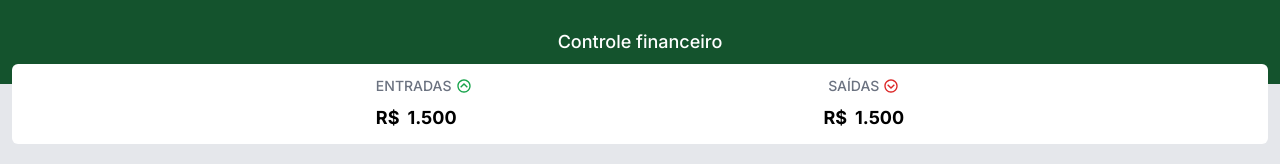
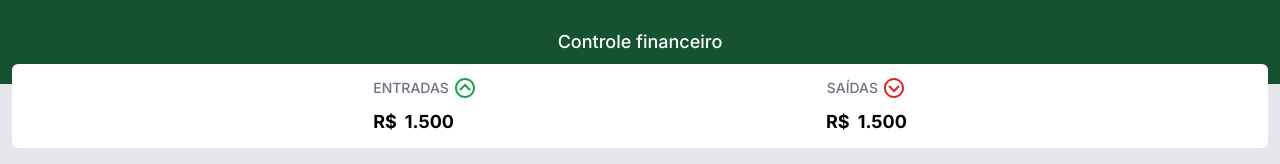
Before and after one commit to Alice-Lira/controle-financeiro, a Next.js app: page / in a window 1280 px wide. Shown: the top 164 px of the page. Built offline with nearby package versions, Linux system fonts and the light colour scheme.

Commit message:
alterado tamanho icone entrada e saida

```diff
--- a/src/app/components/card.js
+++ b/src/app/components/card.js
@@ -10,7 +10,7 @@ export default function Card() {
                     <div className="flex flex-col">
                         <div className="flex gap-1 items-center justify-center">
                             <p className="text-sm uppercase text-gray-500 font-medium ">Entradas</p>
-                            <BiChevronUpCircle className="text-green-600"/>
+                            <BiChevronUpCircle className="text-green-600 text-2xl"/>
                         </div>
                         <div className="flex gap-2 pt-2">
                             <span className="font-bold text-lg">R$</span>
@@ -22,7 +22,7 @@ export default function Card() {
                     <div className="flex flex-col ">
                         <div className="flex items-center justify-center gap-1">
                             <p className="text-sm uppercase text-gray-500 font-medium">Saídas</p>
-                            <BiChevronDownCircle className="text-red-600"/>
+                            <BiChevronDownCircle className="text-red-600 text-2xl"/>
                         </div>
 
                         <div className="flex gap-2 pt-2">
```
